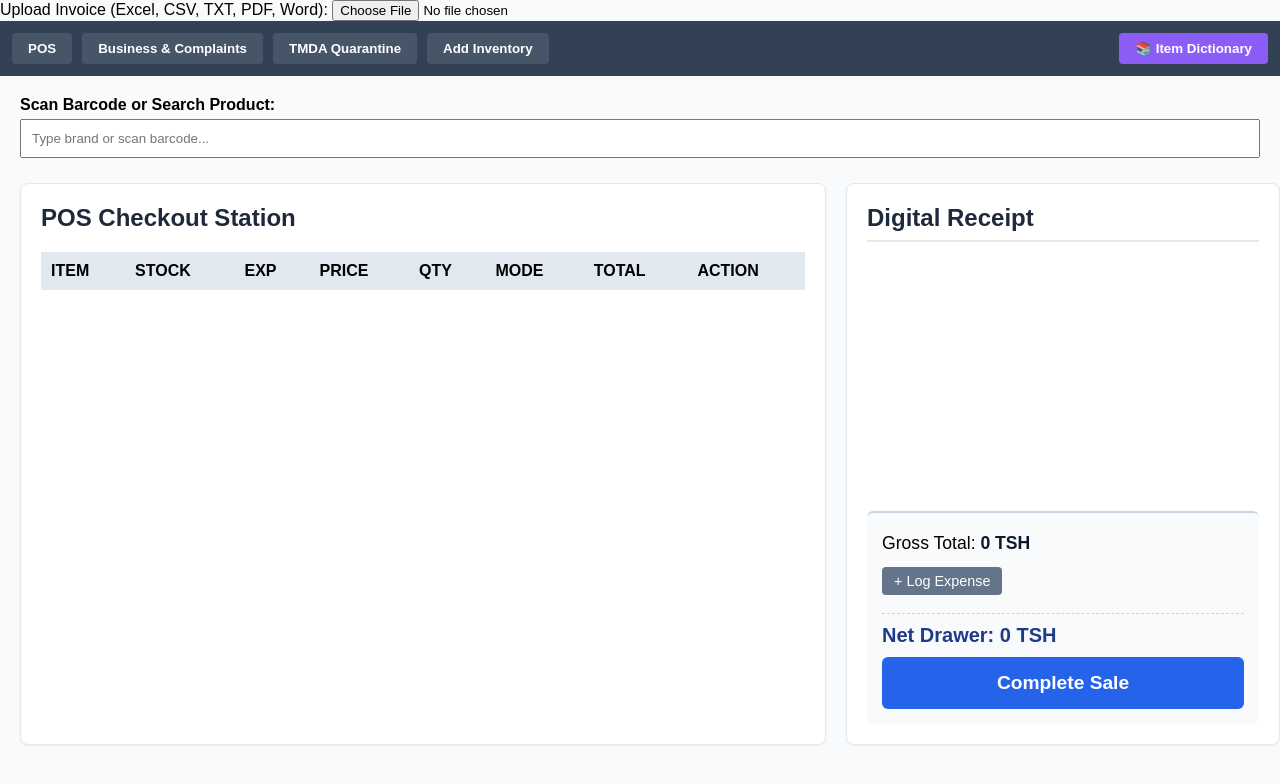
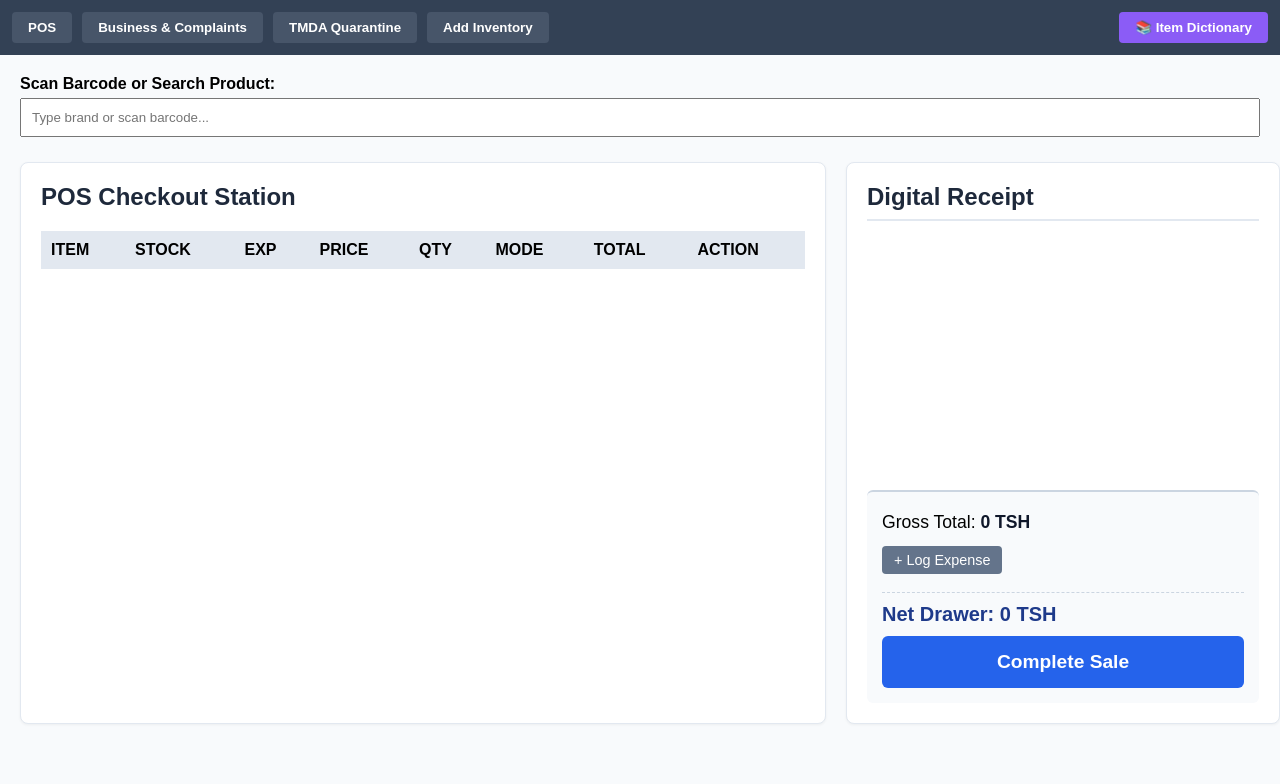
Before and after one commit to abelsesabo-prog/universal-pos-engine, a website: page public/index.html in a window 1280 px wide. Drawn offline with Linux system fonts and the light colour scheme.

Commit message:
Remove ghost smartUploader input to fix file selection bug

```diff
--- a/public/index.html
+++ b/public/index.html
@@ -57,12 +57,6 @@
     </style>
     <!-- SheetJS for reading Excel, CSV, and Text files natively -->
 <script src="https://cdnjs.cloudflare.com/ajax/libs/xlsx/0.18.5/xlsx.full.min.js"></script>
-
-<!-- The Universal Uploader Input -->
-<div class="upload-container">
-    <label for="smartUploader">Upload Invoice (Excel, CSV, TXT, PDF, Word):</label>
-    <input type="file" id="smartUploader" accept=".csv, .txt, .xlsx, .xls, .pdf, .doc, .docx" />
-</div>
 </head>
 <body>
 
```
